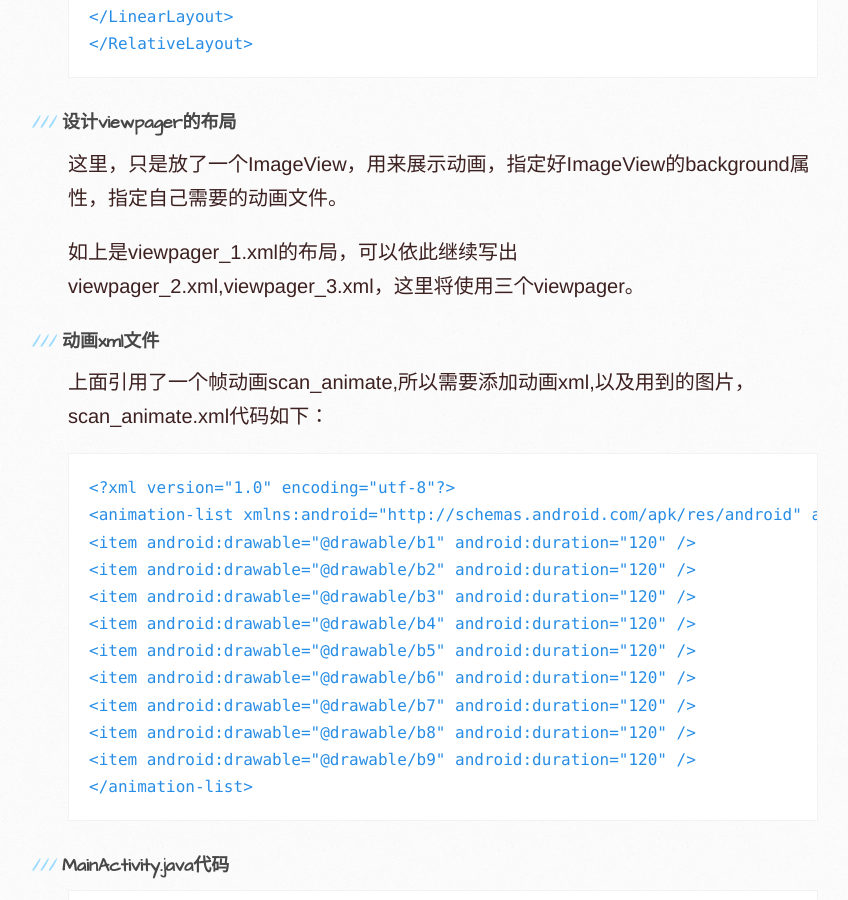
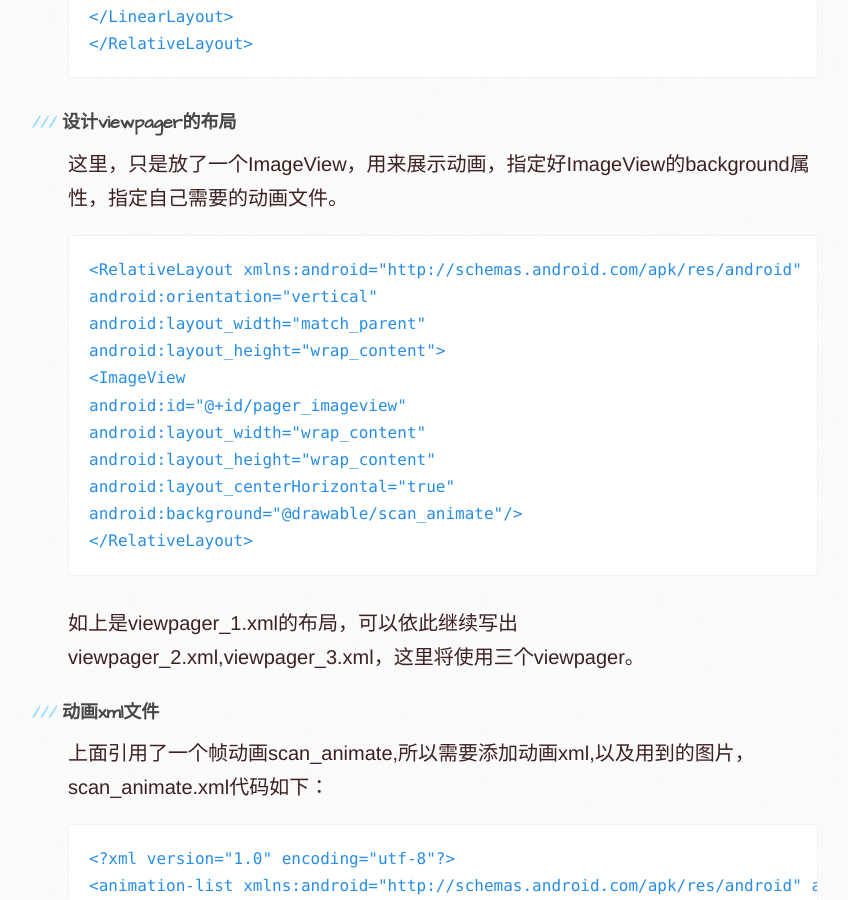
Before and after one commit to huolinliang/blog_leung, a Jekyll site: the page built from _posts/2016-03-16-viewpager.html, in a window 1280 px wide and 900 px high, scrolled down 1405 px. Shown: the whole window, without its empty margins (72-920 px from the left). Built offline with Jekyll 4.4.1, drawn with Linux system fonts in a browser that asks for light colours; Markdown is read by kramdown in place of the engine named in the settings; comment, search, counter and statistics services are not loaded.

Commit message:
modify viewpager blog

```diff
--- a/_posts/2016-03-16-viewpager.html
+++ b/_posts/2016-03-16-viewpager.html
@@ -49,18 +49,20 @@ android:gravity="center_horizontal"&gt;
 
 <h3>设计viewpager的布局</h3>
 
-<p>这里，只是放了一个ImageView，用来展示动画，指定好ImageView的background属性，指定自己需要的动画文件。 <br>
-    <RelativeLayout xmlns:android="http://schemas.android.com/apk/res/android"
+<p>这里，只是放了一个ImageView，用来展示动画，指定好ImageView的background属性，指定自己需要的动画文件。    </p>
+
+<pre><code>&lt;RelativeLayout xmlns:android="http://schemas.android.com/apk/res/android"
 android:orientation="vertical"
 android:layout_width="match_parent"
-    android:layout_height="wrap_content">
-    <ImageView
+android:layout_height="wrap_content"&gt;
+&lt;ImageView
 android:id="@+id/pager_imageview"
 android:layout_width="wrap_content"
 android:layout_height="wrap_content"
 android:layout_centerHorizontal="true"
-    android:background="@drawable/scan_animate"/>
-    </RelativeLayout></p>
+android:background="@drawable/scan_animate"/&gt;
+&lt;/RelativeLayout&gt;
+</code></pre>
 
 <p>如上是viewpager_1.xml的布局，可以依此继续写出viewpager_2.xml,viewpager_3.xml，这里将使用三个viewpager。</p>
 
```
Lines whose indentation alone changed are shown as unchanged.
